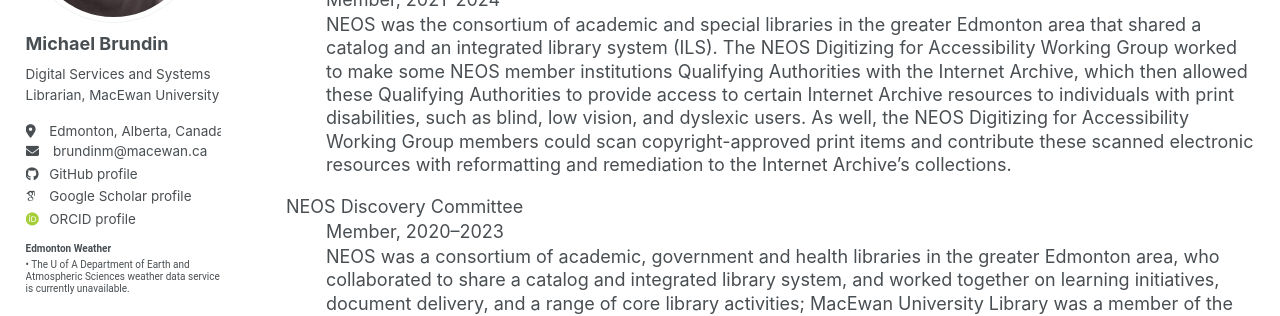
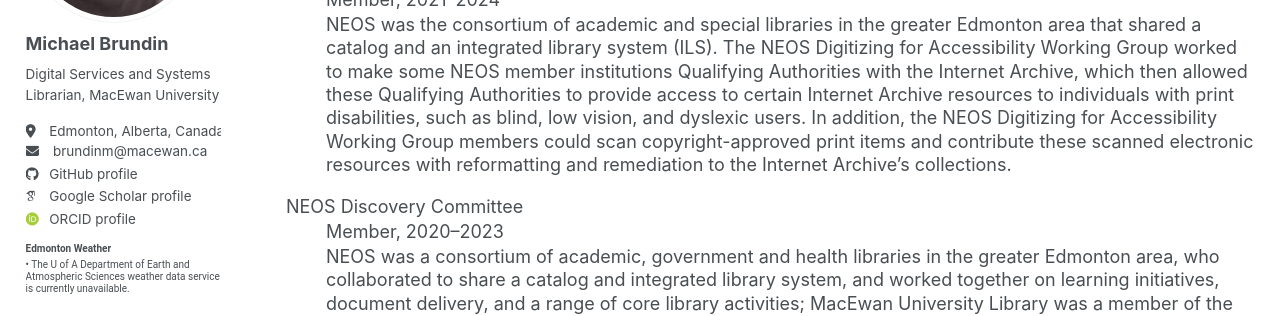
Before and after one commit to brundinm/brundinm.github.io, a Jekyll site: the page built from _pages/service.html, in a window 1280 px wide and 900 px high, scrolled down 2096 px. Shown: the part 246-562 px from the top of the window. Built offline with Jekyll 4.4.1, drawn with Linux system fonts in a browser that asks for light colours; some web fonts are replaced; a script bundle is joined from its source files by our own code; library files that are not in the unit come from our copies.

Commit message:
Update service.html

```diff
--- a/_pages/service.html
+++ b/_pages/service.html
@@ -118,7 +118,7 @@
 <dl>
   <dt>NEOS Digitizing for Accessibility Working Group</dt>
   <dd>Member, 2021–2024</dd>
-  <dd>NEOS was the consortium of academic and special libraries in the greater Edmonton area that shared a catalog and an integrated library system (ILS). The NEOS Digitizing for Accessibility Working Group worked to make some NEOS member institutions Qualifying Authorities with the Internet Archive, which then allowed these Qualifying Authorities to provide access to certain Internet Archive resources to individuals with print disabilities, such as blind, low vision, and dyslexic users. As well, the NEOS Digitizing for Accessibility Working Group members could scan copyright-approved print items and contribute these scanned electronic resources with reformatting and remediation to the Internet Archive’s collections.</dd>
+  <dd>NEOS was the consortium of academic and special libraries in the greater Edmonton area that shared a catalog and an integrated library system (ILS). The NEOS Digitizing for Accessibility Working Group worked to make some NEOS member institutions Qualifying Authorities with the Internet Archive, which then allowed these Qualifying Authorities to provide access to certain Internet Archive resources to individuals with print disabilities, such as blind, low vision, and dyslexic users. In addition, the NEOS Digitizing for Accessibility Working Group members could scan copyright-approved print items and contribute these scanned electronic resources with reformatting and remediation to the Internet Archive’s collections.</dd>
 </dl>
 <dl>
   <dt>NEOS Discovery Committee</dt>
```
